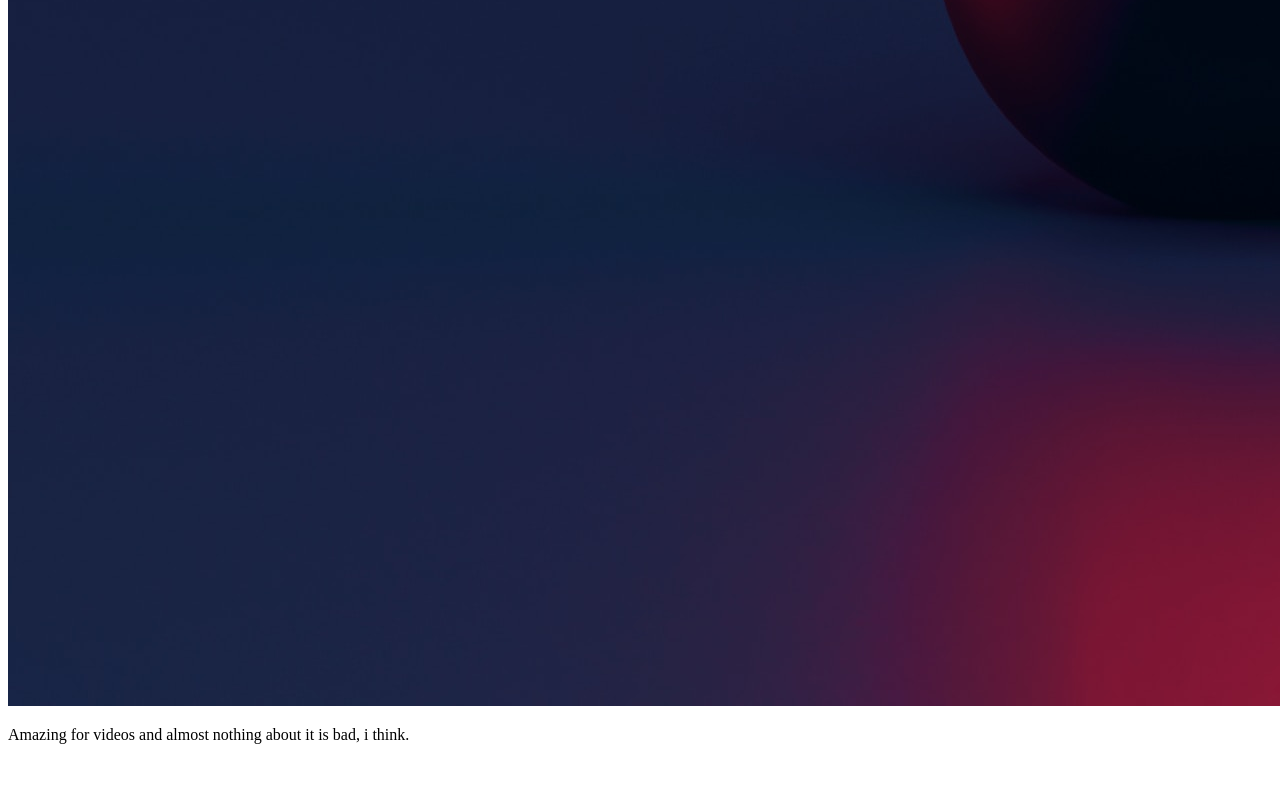
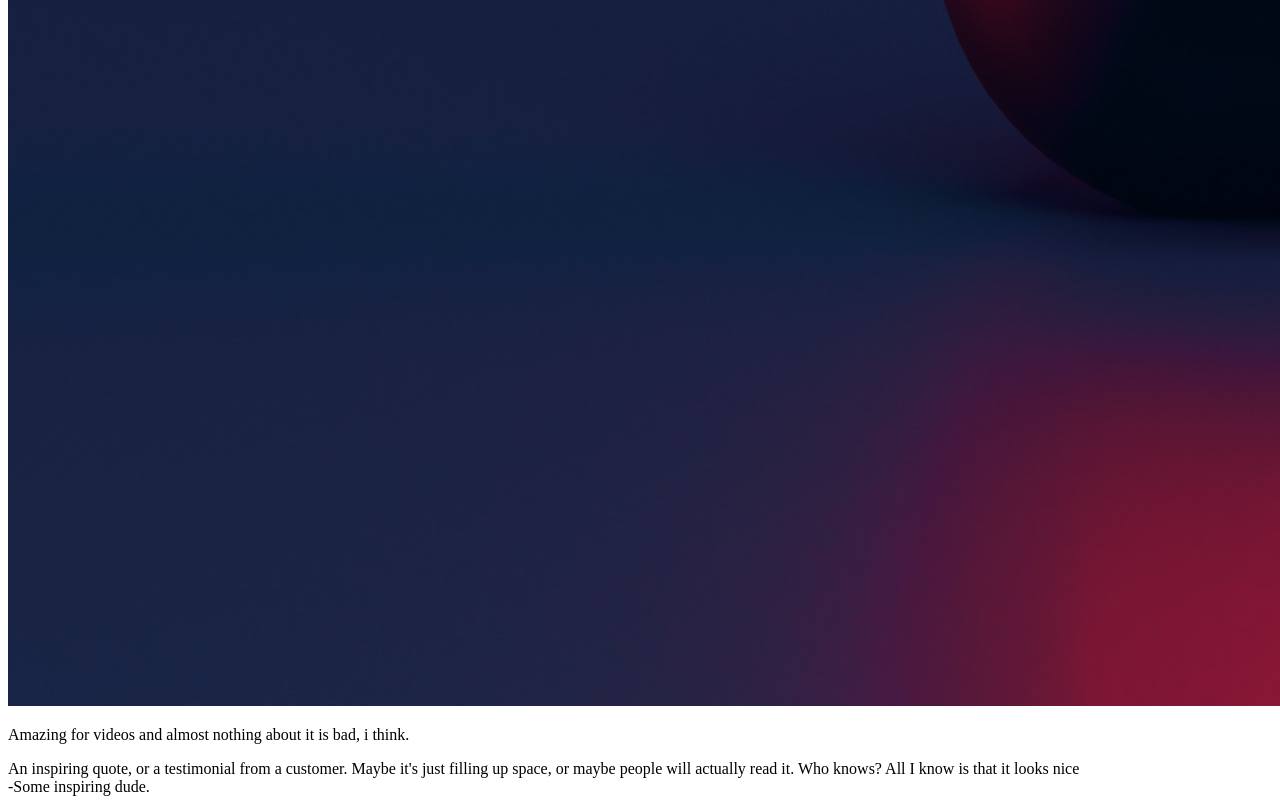
Before and after one commit to Spycrab-db/odin-landing-page, a plain HTML site: page index.html in a window 1280 px wide. Shown: the part 9637-10441 px from the top of the page. Before the commit the page ends 10397 px from the top, so only its background shows below. Drawn offline with Linux system fonts and the light colour scheme.

Commit message:
Finished quote section's html

```diff
--- a/index.html
+++ b/index.html
@@ -24,7 +24,8 @@
                     <h1>This website extremely heinous</h1>
                 </div>
                 <div>
-                    <p>Some luscious subtext that goes under the main title, describing just how luscious this website is.
+                    <p>Some luscious subtext that goes under the main title, describing just how luscious this website
+                        is.
                     </p>
                 </div>
                 <button>Sign up for heinousness</button>
@@ -54,6 +55,15 @@
                 </div>
             </div>
         </section>
+        <section>
+            <div class="quote">
+                An inspiring quote, or a testimonial from a customer. Maybe it's just filling up space, or maybe
+                    people will actually read it. Who knows? All I know is that it looks nice
+            </div>
+            <div class="author">
+                -Some inspiring dude.
+            </div>
+        </section>
     </main>
 </body>
 
```
